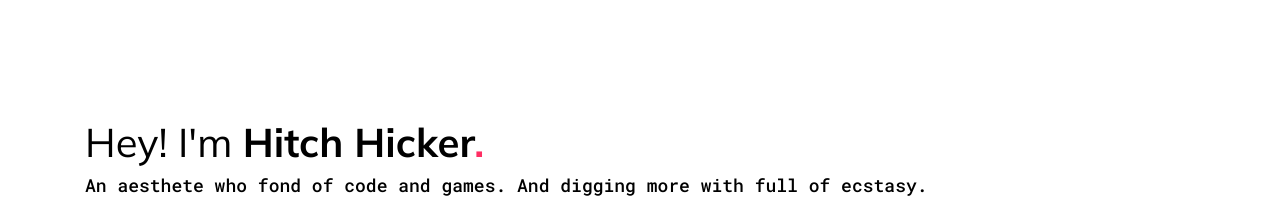
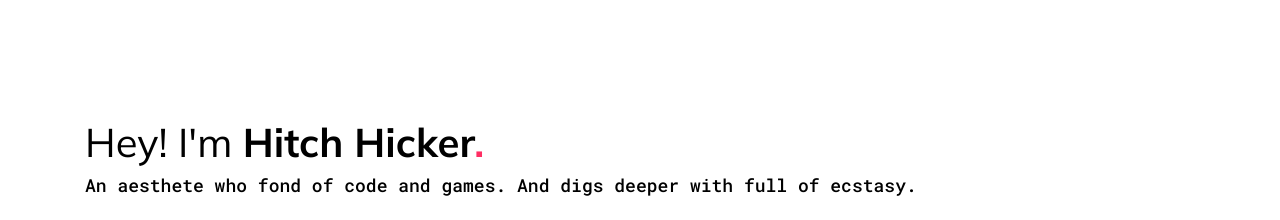
Before and after one commit to hitchhicker007/hh-portfolio, a plain HTML site: page index.html in a window 1280 px wide. Shown: the top 220 px of the page. Drawn offline with Linux system fonts and the light colour scheme; files whose address does not match are found by name.

Commit message:
Update index.html

```diff
--- a/index.html
+++ b/index.html
@@ -30,7 +30,7 @@
          <div class="container">
             <h1 class="heading gsap-reveal-hero mb-0">Hey! I'm <strong>Hitch Hicker<span class="text-primary">.</span></strong></h1>
             <h2 class="subheading gsap-reveal-hero mb-4">
-               An aesthete who fond of code and games. And digging more with full of ecstasy.
+               An aesthete who fond of code and games. And digs deeper with full of ecstasy.
             </h2>
             <p class="gsap-reveal-hero"><a href="https://github.com/hitchhicker007" target="_blank" class="btn btn-black">check my github</a></p>
          </div>
```
